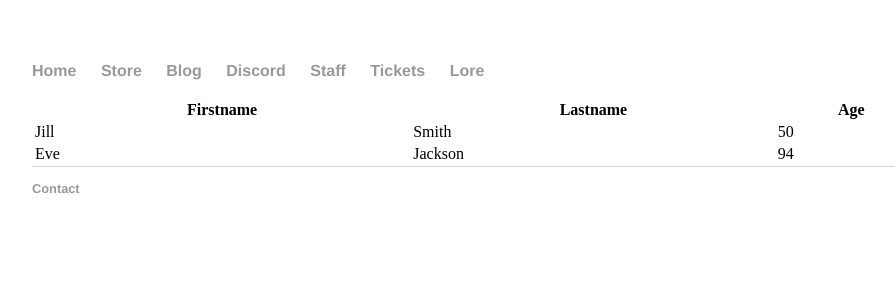
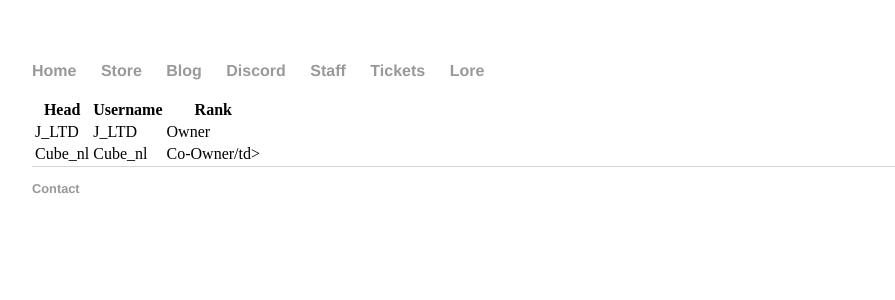
Before and after one commit to JustGamingLTD/justgamingltd.github.io2, a Jekyll site: the page built from staff/index.html, in a window 1280 px wide. Shown: the top 300 px of the page, without its empty margins (160-1055 px from the left). Built offline with Jekyll 4.4.1, drawn with Linux system fonts in a browser that asks for light colours.

Commit message:
Update index.html

```diff
--- a/staff/index.html
+++ b/staff/index.html
@@ -5,21 +5,21 @@ title: PVAI - Staff
 
 <div>
 
-	<table style="width:100%">
+	<table >
 	  <tr>
-	    <th>Firstname</th>
-	    <th>Lastname</th>
-	    <th>Age</th>
+	    <th>Head</th>
+	    <th>Username</th>
+	    <th>Rank</th>
 	  </tr>
 	  <tr>
-	    <td>Jill</td>
-	    <td>Smith</td>
-	    <td>50</td>
+	    <td>J_LTD</td>
+	    <td>J_LTD</td>
+	    <td>Owner</td>
 	  </tr>
 	  <tr>
-	    <td>Eve</td>
-	    <td>Jackson</td>
-	    <td>94</td>
+	    <td>Cube_nl</td>
+	    <td>Cube_nl</td>
+	    <td>Co-Owner/td>
 	  </tr>
 	</table>
 
```
